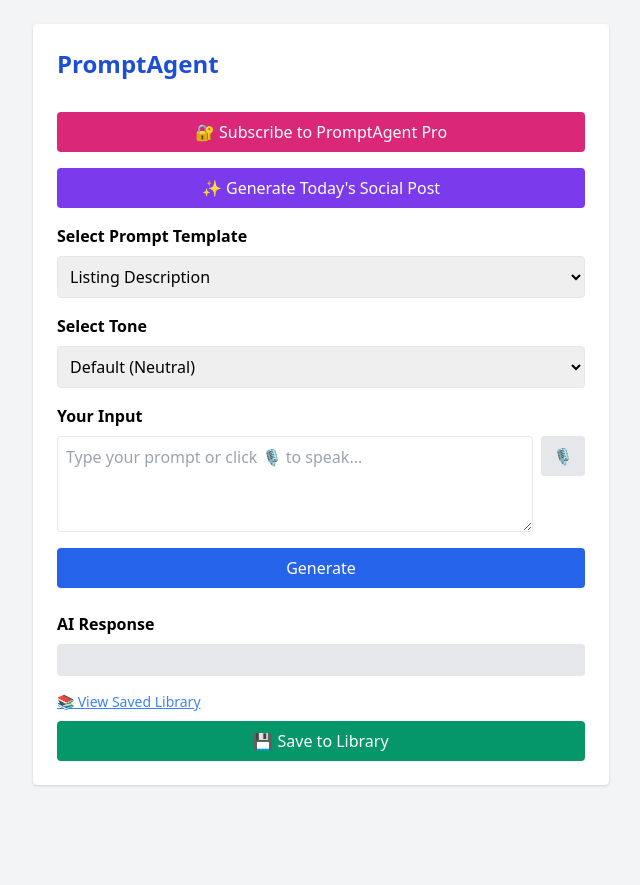
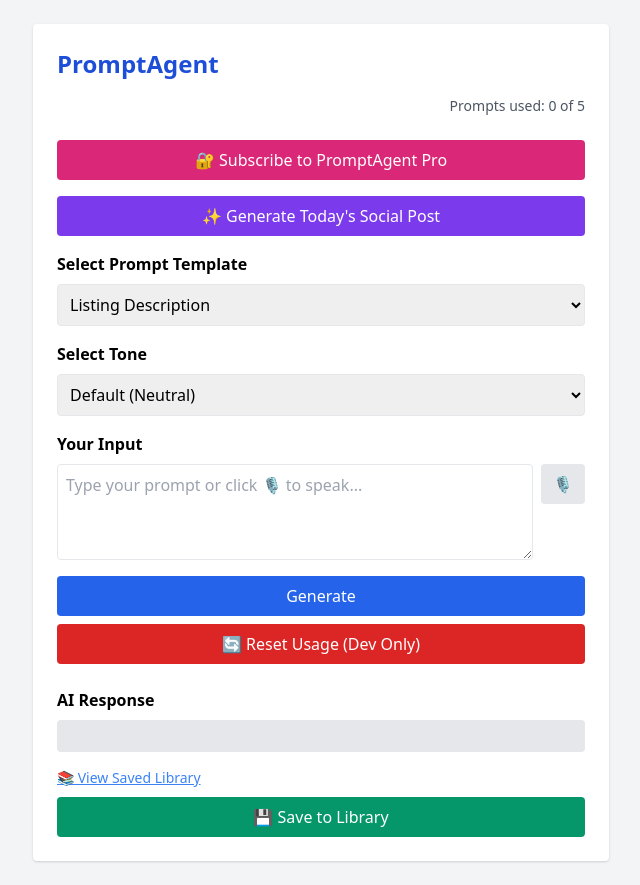
Before and after one commit to pbrida/promptagent, a Flask app: page / in a window 1280 px wide. Shown: the whole page, without its empty margins (319-959 px from the left). Before the commit the page ends 786 px from the top, so only its background shows below. Run offline with Flask 3, Linux system fonts and the light colour scheme; some libraries are stand-ins or nearby versions.

Commit message:
Add Pro gating, usage counter, regenerate control, and Stripe integration

```diff
--- a/app.py
+++ b/app.py
@@ -1,5 +1,5 @@
 import stripe
-from flask import Flask, render_template, request, jsonify
+from flask import Flask, render_template, request, jsonify, session
 from openai import OpenAI
 from dotenv import load_dotenv
 import os
@@ -11,10 +11,15 @@
 
 client = OpenAI()
 app = Flask(__name__)
+app.secret_key = os.getenv("FLASK_SECRET_KEY", "fallback-secret")  # ✅ Required for session support
 
 # ✅ Load prompt templates
 with open("prompt_templates.json", "r") as f:
     prompt_templates = json.load(f)
+
+# ✅ Limit check
+def has_exceeded_prompt_limit():
+    return session.get("prompt_count", 0) >= 5 and not session.get("is_pro", False)
 
 @app.route("/")
 def index():
@@ -22,6 +27,9 @@
 
 @app.route("/generate", methods=["POST"])
 def generate():
+    if has_exceeded_prompt_limit():
+        return jsonify({"error": "Prompt limit exceeded for free users. Please upgrade to Pro."}), 403
+
     data = request.get_json()
     category_id = data.get("category")
     user_input = data.get("input")
@@ -29,16 +37,25 @@
     template_obj = next((tpl for tpl in prompt_templates if tpl["id"] == category_id), None)
     if not template_obj:
         return jsonify({"error": "Invalid category selected."}), 400
+
     prompt = f"{template_obj['template']}\n\nUser Input: {user_input}"
     if tone:
         prompt += f"\n\nPlease write this in a {tone.lower()} tone."
+
     try:
         response = client.chat.completions.create(
             model="gpt-4",
             messages=[{"role": "user", "content": prompt}]
         )
         result = response.choices[0].message.content
-        return jsonify({"result": result})
+        session["prompt_count"] = session.get("prompt_count", 0) + 1
+
+        # ✅ Ensure usage info only for non-Pro
+        usage_data = None
+        if not session.get("is_pro", False):
+            usage_data = {"count": session["prompt_count"], "limit": 5}
+
+        return jsonify({"result": result, "usage": usage_data})
     except Exception as e:
         return jsonify({"error": str(e)}), 500
 
@@ -54,7 +71,9 @@
 @app.route("/subscribe", methods=["POST"])
 def subscribe():
     try:
-        session = stripe.checkout.Session.create(
+        session["is_pro"] = True
+        session["prompt_count"] = 0  # Optional reset
+        checkout_session = stripe.checkout.Session.create(
             payment_method_types=['card'],
             mode='subscription',
             line_items=[{
@@ -64,9 +83,34 @@
             success_url="https://promptagent.onrender.com?success=true",
             cancel_url="https://promptagent.onrender.com?canceled=true",
         )
-        return jsonify({"url": session.url})  # ✅ Return JSON, not redirect
+        return jsonify({"url": checkout_session.url})
     except Exception as e:
         return jsonify({"error": str(e)}), 500
+
+# ✅ ONE reset route (GET only)
+@app.route("/reset-usage", methods=["GET"])
+def reset_usage():
+    session["prompt_count"] = 0
+    session["is_pro"] = False
+    return "✅ Usage counter reset."
+
+# ✅ Dev-only route to simulate Pro mode
+@app.route("/dev-set-pro")
+def dev_set_pro():
+    session["is_pro"] = True
+    session["prompt_count"] = 0
+    return "✅ Pro mode enabled"
+
+# ✅ Dev-only route to simulate Free mode
+@app.route("/dev-set-free")
+def dev_set_free():
+    session["is_pro"] = False
+    session["prompt_count"] = 0  # Start fresh
+    return "🆓 Free mode enabled"
+
+@app.route("/api/user-status")
+def user_status():
+    return jsonify({"isPro": session.get("is_pro", False)})
 
 if __name__ == "__main__":
     port = int(os.environ.get("PORT", 5000))
--- a/templates/index.html
+++ b/templates/index.html
@@ -10,6 +10,11 @@
 <body class="bg-gray-100 p-6">
   <div class="max-w-xl mx-auto bg-white p-6 rounded shadow">
     <h1 class="text-2xl font-bold text-blue-700 mb-4">PromptAgent</h1>
+
+<!-- 🔢 Usage Counter -->
+<div id="usageCounter" class="text-sm font-medium text-right text-gray-600 mb-2 hidden">
+  Prompts used: <span id="usedCount">0</span> of 5
+</div>
 
     <!-- 🔐 Stripe Subscribe Button -->
 <button id="subscribeBtn" class="mt-4 bg-pink-600 text-white px-4 py-2 rounded hover:bg-pink-700 w-full">
@@ -61,6 +66,11 @@
       Generating, please wait...
     </div>
 
+    <!-- 🔄 Reset Usage Button (Testing Only) -->
+<button onclick="fetch('/reset-usage').then(res => res.text()).then(alert)" class="mt-2 bg-red-600 text-white px-4 py-2 rounded hover:bg-red-700 w-full">
+  🔄 Reset Usage (Dev Only)
+</button>
+
     <!-- AI Output -->
     <h2 class="mt-6 font-bold">AI Response</h2>
     <pre id="output" class="whitespace-pre-wrap bg-gray-200 p-4 rounded mt-2 text-sm"></pre>
@@ -87,6 +97,156 @@
     .catch(err => {
       console.error("Failed to load prompts:", err);
       alert("Error loading prompt templates.");
+    });
+
+  // ✅ Show Regenerate UI
+  function showRegenerate() {
+    document.getElementById("regenerateSection").classList.remove("hidden");
+  }
+
+  // ✅ Update Usage Counter
+  function updateUsageCounter(used, limit) {
+    const counter = document.getElementById("usageCounter");
+    const usedSpan = document.getElementById("usedCount");
+    usedSpan.textContent = used;
+    counter.classList.remove("hidden");
+    if (used >= limit) {
+      disableActions();
+    }
+  }
+
+  function disableActions() {
+  document.getElementById("generateBtn").disabled = true;
+  document.getElementById("regenerateBtn").disabled = true;
+  document.getElementById("dailyPostBtn").disabled = true;
+
+  const output = document.getElementById("output");
+  output.textContent = "🚫 Prompt limit reached. Please upgrade to Pro for unlimited access.";
+
+  // ✅ Inject Upgrade Button if not already there
+  if (!document.getElementById("upgradeBtn")) {
+    const btn = document.createElement("button");
+    btn.id = "upgradeBtn";
+    btn.className = "mt-4 bg-pink-600 text-white px-4 py-2 rounded hover:bg-pink-700 w-full";
+    btn.textContent = "🔐 Upgrade to Pro";
+    btn.onclick = () => document.getElementById("subscribeBtn").click();
+    document.querySelector(".max-w-xl").appendChild(btn);
+  }
+}
+
+ // ✅ Apply Pro status on page load if stored in localStorage
+function reflectProStatus() {
+  const counter = document.getElementById("usageCounter");
+  const isPro = localStorage.getItem("isPro") === "true";
+
+  if (isPro) {
+    counter.innerHTML = "👑 Pro: <span class='text-green-700 font-bold'>Unlimited prompts</span>";
+    counter.classList.remove("text-right", "text-gray-600", "hidden");
+    counter.classList.add("text-green-600", "text-left");
+  } else {
+    counter.innerHTML = 'Prompts used: <span id="usedCount">0</span> of 5';
+    counter.classList.remove("text-left", "text-green-600");
+    counter.classList.add("text-right", "text-gray-600");
+    counter.classList.remove("hidden");
+  }
+}
+
+reflectProStatus(); // ✅ Call it right after defining
+
+
+
+  // ✅ Track Last Prompt
+  let lastPromptInput = "";
+  let lastCategory = "";
+  let lastTone = "";
+
+  // ✅ Generate Button
+  document.getElementById("generateBtn").addEventListener("click", async () => {
+    const input = document.getElementById("input").value;
+    const category = document.getElementById("category").value;
+    const tone = document.getElementById("tone").value;
+    const spinner = document.getElementById("loadingSpinner");
+
+    lastPromptInput = input;
+    lastCategory = category;
+    lastTone = tone;
+
+    spinner.textContent = "Generating, please wait...";
+    spinner.classList.remove("hidden");
+
+    const response = await fetch("/generate", {
+      method: "POST",
+      headers: { "Content-Type": "application/json" },
+      body: JSON.stringify({ input, category, tone })
+    });
+
+    const data = await response.json();
+    document.getElementById("output").textContent = data.result || data.error;
+
+    if (data.usage) updateUsageCounter(data.usage.count, data.usage.limit);
+    spinner.classList.add("hidden");
+    showRegenerate();
+  });
+
+  // ✅ Daily Post Button
+  document.getElementById("dailyPostBtn").addEventListener("click", async () => {
+    const spinner = document.getElementById("loadingSpinner");
+    spinner.textContent = "Generating today's post, please wait...";
+    spinner.classList.remove("hidden");
+
+    const today = new Date().toLocaleDateString("en-US", {
+      weekday: "long",
+      year: "numeric",
+      month: "long",
+      day: "numeric"
+    });
+
+    const prompt = `Create a short, engaging real estate Instagram/Facebook post for ${today}. Include 2-3 hashtags and a call to action.`;
+
+    lastPromptInput = prompt;
+    lastCategory = "instagram_post";
+    lastTone = "";
+
+    const response = await fetch("/generate", {
+      method: "POST",
+      headers: { "Content-Type": "application/json" },
+      body: JSON.stringify({ input: prompt, category: "instagram_post", tone: "" })
+    });
+
+    const data = await response.json();
+    document.getElementById("output").textContent = data.result || data.error;
+
+    if (data.usage) updateUsageCounter(data.usage.count, data.usage.limit);
+    spinner.classList.add("hidden");
+    showRegenerate();
+  });
+
+  // 🔁 Regenerate Button
+  document.getElementById("regenerateBtn").addEventListener("click", async () => {
+    const tweak = document.getElementById("regenerateTweak").value.trim();
+    const spinner = document.getElementById("loadingSpinner");
+
+    spinner.textContent = "Tweaking response, please wait...";
+    spinner.classList.remove("hidden");
+
+    const prompt = tweak ? `${lastPromptInput} ${tweak}` : lastPromptInput;
+
+    const response = await fetch("/generate", {
+      method: "POST",
+      headers: { "Content-Type": "application/json" },
+      body: JSON.stringify({
+        input: prompt,
+        category: lastCategory,
+        tone: lastTone
+      })
+    });
+
+    const data = await response.json();
+    document.getElementById("output").textContent = data.result || data.error;
+
+    if (data.usage) updateUsageCounter(data.usage.count, data.usage.limit);
+    spinner.textContent = "Generating, please wait...";
+    spinner.classList.add("hidden");
   });
 
   // ✅ Voice Input
@@ -124,102 +284,6 @@
     recognition.start();
   });
 
-  // ✅ Show Regenerate UI
-  function showRegenerate() {
-    document.getElementById("regenerateSection").classList.remove("hidden");
-  }
-
-  // 🔁 Track Last Prompt State
-  let lastPromptInput = "";
-  let lastCategory = "";
-  let lastTone = "";
-
-  // ✅ Generate Button
-  document.getElementById("generateBtn").addEventListener("click", async () => {
-    const input = document.getElementById("input").value;
-    const category = document.getElementById("category").value;
-    const tone = document.getElementById("tone").value;
-    const spinner = document.getElementById("loadingSpinner");
-
-    lastPromptInput = input;
-    lastCategory = category;
-    lastTone = tone;
-
-    spinner.textContent = "Generating, please wait...";
-    spinner.classList.remove("hidden");
-
-    const response = await fetch("/generate", {
-      method: "POST",
-      headers: { "Content-Type": "application/json" },
-      body: JSON.stringify({ input, category, tone })
-    });
-
-    const data = await response.json();
-    document.getElementById("output").textContent = data.result || data.error;
-
-    spinner.classList.add("hidden");
-    showRegenerate();
-  });
-
-  // ✅ Daily Post Button
-  document.getElementById("dailyPostBtn").addEventListener("click", async () => {
-    const spinner = document.getElementById("loadingSpinner");
-    spinner.textContent = "Generating today's post, please wait...";
-    spinner.classList.remove("hidden");
-
-    const today = new Date().toLocaleDateString("en-US", {
-      weekday: "long",
-      year: "numeric",
-      month: "long",
-      day: "numeric"
-    });
-
-    const prompt = `Create a short, engaging real estate Instagram/Facebook post for ${today}. Include 2-3 hashtags and a call to action.`;
-
-    lastPromptInput = prompt;
-    lastCategory = "instagram_post";
-    lastTone = "";
-
-    const response = await fetch("/generate", {
-      method: "POST",
-      headers: { "Content-Type": "application/json" },
-      body: JSON.stringify({ input: prompt, category: "instagram_post", tone: "" })
-    });
-
-    const data = await response.json();
-    document.getElementById("output").textContent = data.result || data.error;
-
-    spinner.classList.add("hidden");
-    showRegenerate();
-  });
-
-  // 🔁 Regenerate Button
-  document.getElementById("regenerateBtn").addEventListener("click", async () => {
-    const tweak = document.getElementById("regenerateTweak").value.trim();
-    const spinner = document.getElementById("loadingSpinner");
-
-    spinner.textContent = "Tweaking response, please wait...";
-    spinner.classList.remove("hidden");
-
-    const prompt = tweak ? `${lastPromptInput} ${tweak}` : lastPromptInput;
-
-    const response = await fetch("/generate", {
-      method: "POST",
-      headers: { "Content-Type": "application/json" },
-      body: JSON.stringify({
-        input: prompt,
-        category: lastCategory,
-        tone: lastTone
-      })
-    });
-
-    const data = await response.json();
-    document.getElementById("output").textContent = data.result || data.error;
-
-    spinner.textContent = "Generating, please wait...";
-    spinner.classList.add("hidden");
-  });
-
   // ✅ Save to Library
   document.getElementById("saveBtn").addEventListener("click", () => {
     const content = document.getElementById("output").textContent.trim();
@@ -234,9 +298,10 @@
     alert("Saved to library!");
   });
 
-  // 🔐 Stripe Subscribe Button
+  // ✅ Stripe Subscribe Button
 document.getElementById("subscribeBtn").addEventListener("click", async () => {
   try {
+    localStorage.setItem("isPro", "true"); // ✅ Mark user as Pro (for persistence)
     const response = await fetch("/subscribe", { method: "POST" });
     const data = await response.json();
     if (data.url) {
@@ -249,6 +314,21 @@
     alert("An error occurred. Please try again.");
   }
 });
+// ✅ Check backend session and sync localStorage status
+fetch("/api/user-status")
+  .then(res => res.json())
+  .then(data => {
+    if (data.isPro) {
+      localStorage.setItem("isPro", "true");
+    } else {
+      localStorage.removeItem("isPro");
+    }
+    reflectProStatus(); // Re-run to update UI
+  })
+  .catch(err => {
+    console.error("Failed to fetch user status", err);
+  });
+
 </script>
 </body>
 </html>
```
Lines whose indentation alone changed are shown as unchanged.
